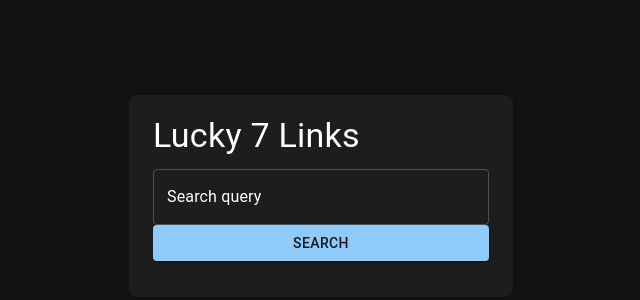
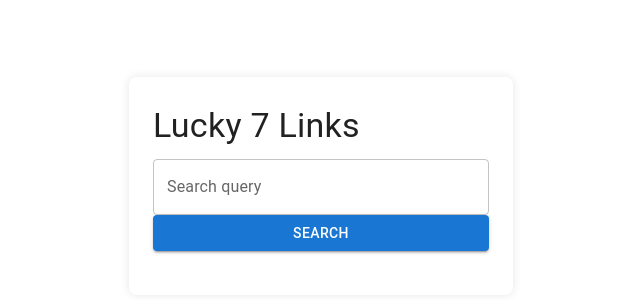
Before and after one commit to Pascal-Claye-30/Search-Engine, a React (Vite) app: page / in a window 1280 px wide. Shown: the part 214-514 px from the top of the page, without its empty margins (319-959 px from the left). Built offline with nearby package versions, Linux system fonts and the light colour scheme.

Commit message:
Changed from dark theme to light theme

```diff
--- a/src/App.css
+++ b/src/App.css
@@ -1,29 +1,24 @@
 body {
-  background-color: #121212;
+  background-color: #f4f6f8;
   margin: 0;
   font-family: 'Roboto', sans-serif;
   display: flex;
   justify-content: center;
-  align-items: flex-start;
+  align-items: center;
   height: 100vh;
-  padding-top: 20px;
-  color: #ffffff;
 }
 
 header {
-  background-color: #1d1d1d;
+  background-color: #1976d2;
   color: white;
   padding: 10px;
-  width: 100%;
-  box-sizing: border-box;
 }
 
 .container {
   margin: 0;
   padding: 20px;
   max-width: 800px;
-  width: 100%;
-  background-color: #1d1d1d;
+  background-color: white;
   border-radius: 8px;
   box-shadow: 0 0 10px rgba(0, 0, 0, 0.1);
   display: flex;
@@ -47,7 +42,7 @@ header {
 
 .result-item {
   padding: 10px;
-  border-bottom: 1px solid #333;
+  border-bottom: 1px solid #ddd;
 }
 
 .result-item:last-child {
@@ -56,7 +51,7 @@ header {
 
 .result-item a {
   text-decoration: none;
-  color: #90caf9;
+  color: #1976d2;
 }
 
 .result-item a:hover {
--- a/src/components/ExaSearch.jsx
+++ b/src/components/ExaSearch.jsx
@@ -11,25 +11,7 @@ import {
   CssBaseline,
   Box,
 } from '@mui/material';
-import { createTheme, ThemeProvider } from '@mui/material/styles';
 import fetch, { Headers } from 'cross-fetch';
-
-const theme = createTheme({
-  palette: {
-    mode: 'dark',
-    primary: {
-      main: '#90caf9',
-    },
-    background: {
-      default: '#121212',
-      paper: '#1d1d1d',
-    },
-    text: {
-      primary: '#ffffff',
-      secondary: '#b0bec5',
-    },
-  },
-});
 
 const ExaSearch = () => {
   const [query, setQuery] = useState('');
@@ -65,10 +47,9 @@ const ExaSearch = () => {
   };
 
   return (
-    <ThemeProvider theme={theme}>
+    <Container className="container">
       <CssBaseline />
-      <Container className="container">
-      <Box sx={{ my: 0, width: '100%' }}>
+      <Box sx={{ my: 1, width: '100%' }}>
         <Typography variant="h4" component="h1" gutterBottom>
           Lucky 7 Links
         </Typography>
@@ -79,12 +60,6 @@ const ExaSearch = () => {
           value={query}
           onChange={(e) => setQuery(e.target.value)}
           onKeyDown={handleKeyDown}
-            InputLabelProps={{
-              style: { color: theme.palette.text.primary },
-            }}
-            InputProps={{
-              style: { color: theme.palette.text.primary },
-            }}
         />
         <Button
           className="search-button"
@@ -99,7 +74,7 @@ const ExaSearch = () => {
           {results.map((result) => (
             <ListItem
               className="result-item"
-                button
+              ListItemButton
               component="a"
               href={result.url}
               target="_blank"
@@ -114,7 +89,6 @@ const ExaSearch = () => {
         </List>
       </Box>
     </Container>
-    </ThemeProvider>
   );
 };
 
```
Lines whose indentation alone changed are shown as unchanged.
